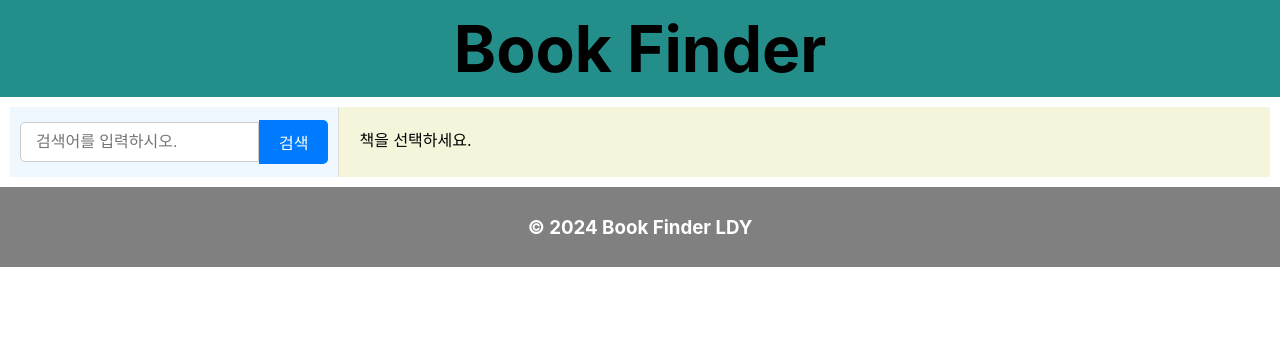
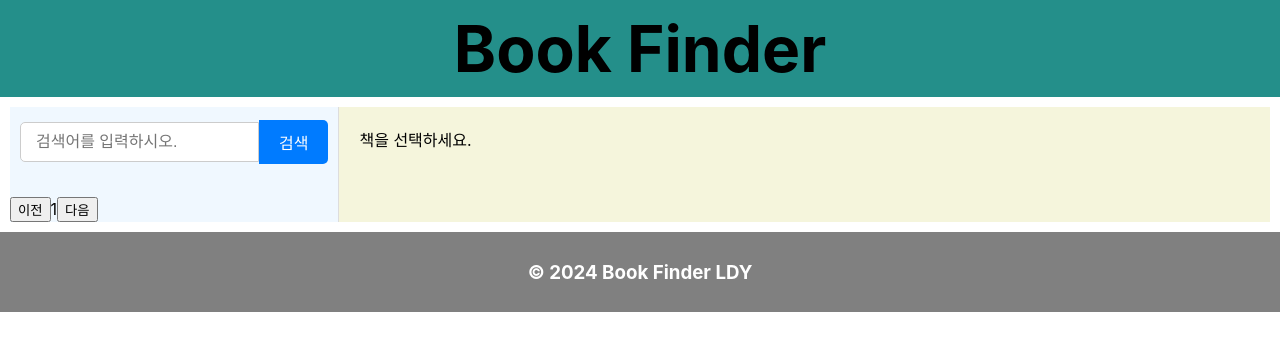
Before and after one commit to verdantjuly/BookFinder, a React (Create React App) app: page / in a window 1280 px wide. Shown: the top 350 px of the page. Built offline with nearby package versions, Linux system fonts and the light colour scheme.

Commit message:
[Feat] Pagination

```diff
--- a/src/components/BookFinder.jsx
+++ b/src/components/BookFinder.jsx
@@ -1,9 +1,9 @@
 import Footer from "./Footer";
 import Header from "./Header";
-import SearchArea from "./SearchArea";
+import SearchArea from "./sidebar/SearchArea";
+import BookDetail from "./BookDetail";
 
 import "./BookFinder.css";
-import BookDetail from "./BookDetail";
 
 export default function BookFinder() {
   return (
--- a/src/components/Pagination.jsx
+++ /dev/null
@@ -1 +0,0 @@
-export default function Pagination() {}
--- /dev/null
+++ b/src/components/sidebar/BookList.jsx
@@ -0,0 +1,17 @@
+import "./BookList.css";
+
+export default function BookList({ books }) {
+  return (
+    <div className="book-list">
+      {books.map((book) => (
+        <div className="book-item">
+          <img src={book.thumbnail} alt={`${book.title}의 썸네일`} />
+          <div className="book-info">
+            <h3>{book.title}</h3>
+            <p>{book.contents}</p>
+          </div>
+        </div>
+      ))}
+    </div>
+  );
+}
--- /dev/null
+++ b/src/components/sidebar/Pagination.jsx
@@ -0,0 +1,31 @@
+import "./Pagination.css";
+
+export default function Pagination({ page, setPage, searchBooks }) {
+  const handlePrev = () => {
+    setPage(page - 1);
+    searchBooks();
+  };
+  const handleNext = () => {
+    setPage(page + 1);
+    searchBooks();
+  };
+  return (
+    <div>
+      <button
+        onClick={() => {
+          handlePrev();
+        }}
+      >
+        이전
+      </button>
+      <span>{page}</span>
+      <button
+        onClick={() => {
+          handleNext();
+        }}
+      >
+        다음
+      </button>
+    </div>
+  );
+}
--- a/src/components/SearchArea.css
+++ b/src/components/sidebar/SearchArea.css
@@ -10,12 +10,11 @@
   flex-shrink: 0;
 }
 
+.pagination {
+  height: 50px; /* Pagination 고정 높이 */
+  flex-shrink: 0;
+}
 .book-list {
   flex: 1; /* 나머지 공간을 모두 차지 */
   overflow-y: auto; /* 세로 스크롤 활성화 */
 }
-
-.pagination {
-  height: 50px; /* Pagination 고정 높이 */
-  flex-shrink: 0;
-}
--- a/src/components/SearchArea.jsx
+++ b/src/components/sidebar/SearchArea.jsx
@@ -2,8 +2,10 @@ import axios from "axios";
 import { useState } from "react";
 
 import SearchBar from "./SearchBar";
+import BookList from "./BookList";
 
 import "./SearchArea.css";
+import Pagination from "./Pagination";
 
 export default function SearchArea() {
   const [query, setQuery] = useState("한강");
@@ -13,7 +15,7 @@ export default function SearchArea() {
   const findBooks = async () => {
     const response = await axios.get(`https://dapi.kakao.com/v3/search/book`, {
       headers: { Authorization: `KakaoAK ${process.env.REACT_APP_REST_API}` },
-      params: { query, page, size: 1 },
+      params: { query, page, size: 10 },
     });
     const data = response.data;
     setBooks(data.documents);
@@ -25,11 +27,14 @@ export default function SearchArea() {
       <SearchBar
         query={query}
         setQuery={setQuery}
+        findBooks={findBooks}
         searchBooks={() => {
           setPage(1);
           findBooks();
         }}
       />
+      <BookList books={books} />
+      <Pagination page={page} setPage={setPage} searchBooks={findBooks} />
     </div>
   );
 }
```
Also changed, not shown: src/components/sidebar/BookList.css (renamed from src/components/BookList.css), src/components/sidebar/Pagination.css (renamed from src/components/Pagination.css), src/components/sidebar/SearchBar.css (renamed from src/components/SearchBar.css), src/components/sidebar/SearchBar.jsx (renamed from src/components/SearchBar.jsx).
